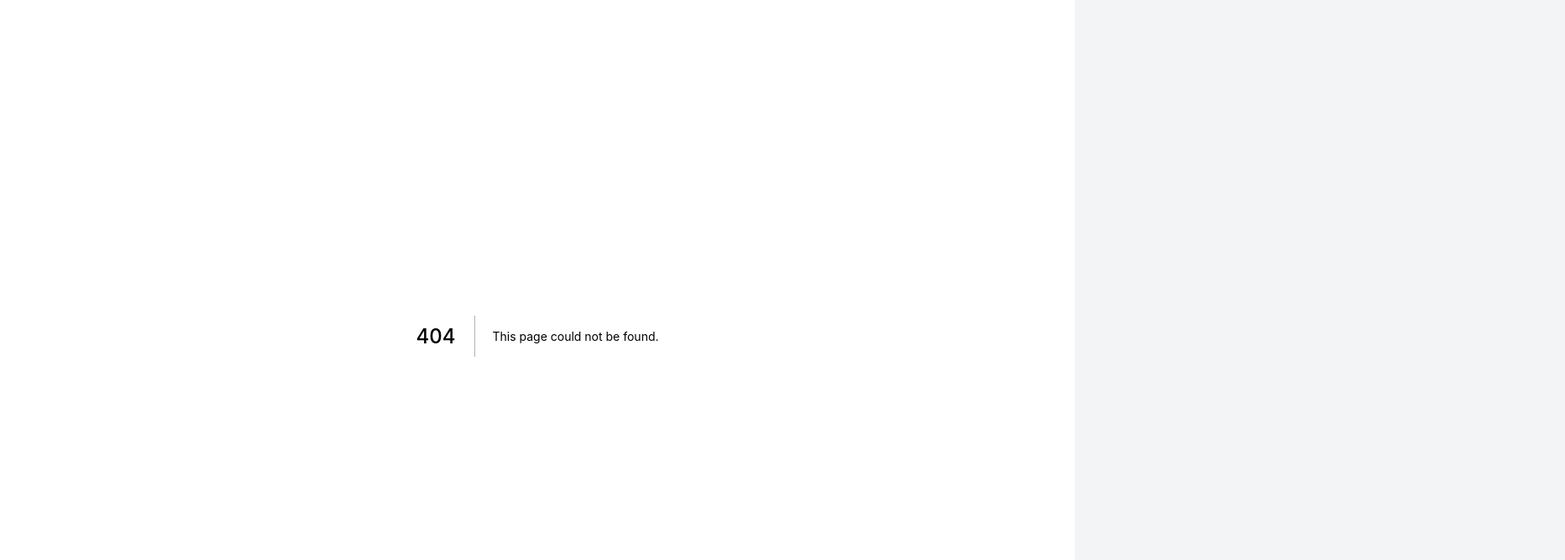
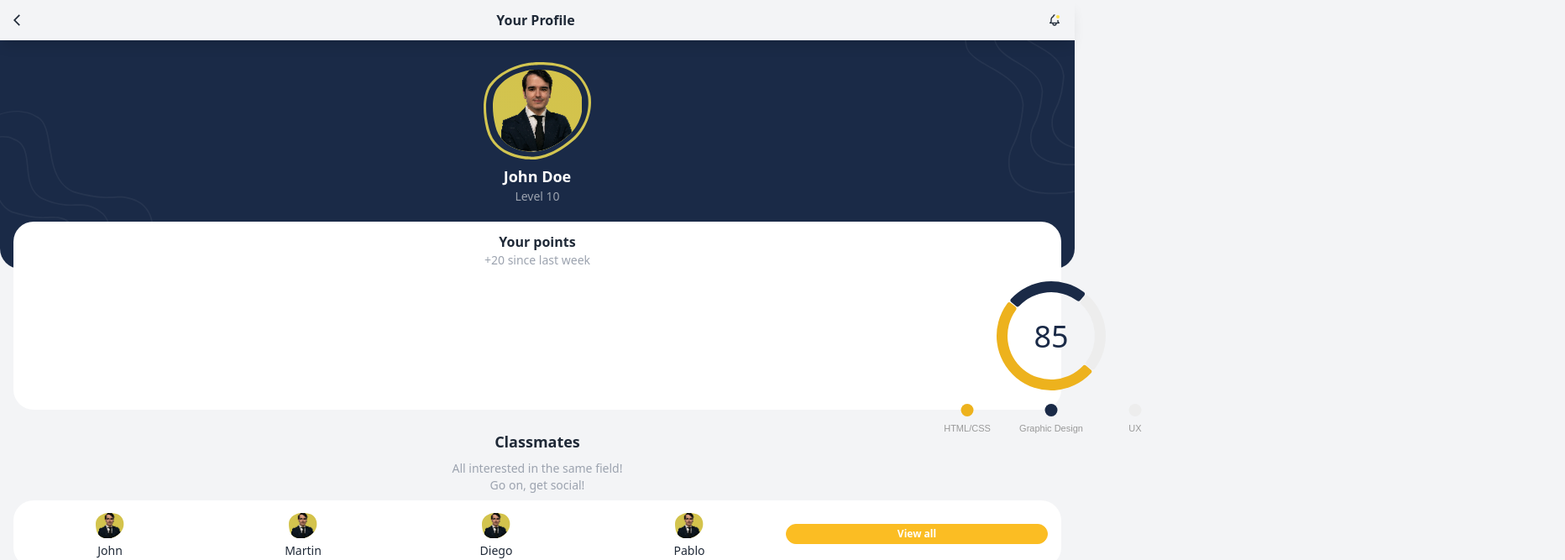
Before and after one commit to LR56c/tw_t_t3, a Next.js app: page /profile in a window 1280 px wide. Before the commit this address had no page. Shown: the top 667 px of the page at 84% size, 1864 px wide, since content can reach past the window. Built offline with nearby package versions, Linux system fonts and the light colour scheme.

Commit message:
add click navigation beetwen pages

```diff
--- a/src/pages/complete.tsx
+++ b/src/pages/complete.tsx
@@ -1,8 +1,11 @@
 import { FC } from "react";
 import Image from "next/image";
+import { useRouter } from "next/router";
 
 const Complete: FC = () =>
 {
+  const router = useRouter()
+
   return (
     <div
       className="h-screen w-screen flex flex-col items-center justify-center"
@@ -35,7 +38,9 @@ const Complete: FC = () =>
       <div
         className="flex flex-col basis-1/5 justify-center"
       >
-        <button className="btn h-2/4 btn-sm md:btn-wide btn-warning text-white rounded-full capitalize">
+        <button
+          onClick={ () => router.push( "/" ) }
+          className="btn h-2/4 btn-sm md:btn-wide btn-warning text-white rounded-full capitalize">
           Proceed To The Next Lesson
         </button>
       </div>
--- a/src/pages/index.tsx
+++ b/src/pages/index.tsx
@@ -1,34 +1,17 @@
 import type { NextPage } from "next";
 import Head from "next/head";
 import { CNav } from "../utils/CNav";
-import { NotificationBell } from "../utils/NotificationBell";
-import ChartPoint from "../utils/ChartPoint";
-import { Classmates } from "../utils/Classmates";
-import { ProfileBackground } from "../utils/ProfileBackground";
-import { ProfileInfo } from "../utils/ProfileInfo";
-import { ImageInfoProps } from "../utils/ImageInfo";
-
-const clasmatesData: ImageInfoProps[] = [
-  {
-    name : "John",
-    image: "/diego-perfil.png",
-  },
-  {
-    name : "Martin",
-    image: "/diego-perfil.png",
-  },
-  {
-    name : "Diego",
-    image: "/diego-perfil.png",
-  },
-  {
-    name : "Pablo",
-    image: "/diego-perfil.png",
-  },
-];
+import { useRouter } from "next/router";
+import { CustomSVGImage } from "../utils";
+import { SearchBar } from "../utils/SearchBar";
+import { CourseInfo } from "../utils/CourseInfo";
+import { LessonInfo } from "../utils/LessonInfo";
+import { lessons } from "./course";
 
 const Home: NextPage = () =>
 {
+  const router = useRouter()
+
   return (
     <>
       <Head>
@@ -46,20 +29,49 @@ const Home: NextPage = () =>
         className="relative"
       >
         <CNav
-          title="Your Profile"
-          rightElement={ <NotificationBell darkText/> }
+          rightElement={
+            <CustomSVGImage
+              className="w-8 h-8"
+              backgroundActive
+              borderActive
+              image="/diego-perfil.png"
+            />
+          }
           darkText
+          title="Your Course"
           transparent={ false }
+          backButtonAction={ null }
+          rightElementAction={ () => router.push( "/profile" ) }
         />
-        <ProfileBackground/>
-        <ProfileInfo
-          image="/diego-perfil.png"
-          name="John Doe"
+        <SearchBar/>
+        <CourseInfo
+          description="3h 30m in total"
+          // image="/coding person image for website .webp"
+          image="/resume-parsing_GOLD3169_WeeklyNewsletterImage_317-02-1024x532_.png"
+          title="Graphic Design For the Web"
         />
-        <ChartPoint/>
-        <Classmates
-          classmates={ clasmatesData }
-        />
+        <div
+          className="text-[#1B2A48] mt-8 mb-4 mx-8"
+        >
+          Lessons
+        </div>
+        <div
+          className="space-y-6"
+        >
+          { lessons.map( ( lesson ) =>
+            (
+              <LessonInfo
+                clickAction={ () => router.push( "/complete" ) }
+                key={ lesson.title }
+                description={ lesson.description }
+                Element={ lesson.Element }
+                title={ lesson.title }
+                minutes={ lesson.minutes }
+                percentage={ lesson.percentage }
+              />
+            )
+          ) }
+        </div>
       </main>
     </>
   )
--- /dev/null
+++ b/src/pages/profile.tsx
@@ -0,0 +1,59 @@
+import { FC } from "react";
+import { CNav } from "../utils/CNav";
+import { NotificationBell } from "../utils/NotificationBell";
+import { ProfileBackground } from "../utils/ProfileBackground";
+import { ProfileInfo } from "../utils/ProfileInfo";
+import ChartPoint from "../utils/ChartPoint";
+import { Classmates } from "../utils/Classmates";
+import { ImageInfoProps } from "../utils/ImageInfo";
+import { useRouter } from "next/router";
+
+const clasmatesData: ImageInfoProps[] = [
+  {
+    name : "John",
+    image: "/diego-perfil.png",
+  },
+  {
+    name : "Martin",
+    image: "/diego-perfil.png",
+  },
+  {
+    name : "Diego",
+    image: "/diego-perfil.png",
+  },
+  {
+    name : "Pablo",
+    image: "/diego-perfil.png",
+  },
+];
+
+
+const Profile: FC = () =>
+{
+
+  const router = useRouter()
+
+  return (
+    <>
+      <CNav
+        title="Your Profile"
+        rightElement={ <NotificationBell darkText/> }
+        darkText
+        transparent={ false }
+        backButtonAction={ () => router.back() }
+        rightElementAction={ null }
+      />
+      <ProfileBackground/>
+      <ProfileInfo
+        image="/diego-perfil.png"
+        name="John Doe"
+      />
+      <ChartPoint/>
+      <Classmates
+        classmates={ clasmatesData }
+      />
+    </>
+  )
+}
+
+export default Profile
--- a/src/utils/CNav.tsx
+++ b/src/utils/CNav.tsx
@@ -7,24 +7,28 @@ interface CNavProps
   darkText: boolean;
   rightElement: JSX.Element;
   transparent: boolean;
+  backButtonAction: () => void;
+  rightElementAction: () => void;
 }
 
 export const CNav: FC<CNavProps> = ( {
   rightElement,
   darkText = true,
   title = "Your Course",
-  transparent = false
+  transparent = false,
+  rightElementAction,
+  backButtonAction
 } ) =>
 {
   return (
     <nav
       className={ `w-full flex justify-between shadow-lg items-center py-3 sticky top-0 z-10 ${ transparent
-                                                                                      ? 'bg-transparent'
-                                                                                        : 'bg-gray-100' }` }
+        ? 'bg-transparent'
+        : 'bg-gray-100' }` }
     >
       <div
         className="ml-3 cursor-pointer"
-        onClick={ () => console.log( "back click" ) }
+        onClick={ backButtonAction }
       >
         <MdArrowBackIosNew
           className={ `${ darkText ? "" : "text-white fill-current" }` }
@@ -37,7 +41,7 @@ export const CNav: FC<CNavProps> = ( {
       </div>
       <div
         className="mr-3 cursor-pointer"
-        onClick={ () => console.log( "click" ) }
+        onClick={ rightElementAction }
       >
         { rightElement }
       </div>
--- a/src/utils/LessonInfo.tsx
+++ b/src/utils/LessonInfo.tsx
@@ -8,6 +8,7 @@ export interface LessonInfoProps
   description: string;
   minutes: number;
   percentage: number;
+  clickAction: () => void;
 }
 
 export const LessonInfo: FC<LessonInfoProps> = ( {
@@ -16,11 +17,13 @@ export const LessonInfo: FC<LessonInfoProps> = ( {
   minutes = 34,
   percentage = 20,
   title = "Introduction",
+  clickAction
 } ) =>
 {
   return (
     <div
-      className="h-32 bg-white rounded-3xl mx-4 relative overflow-hidden grid grid-cols-9 grid-rows-3 relative"
+      onClick={ clickAction }
+      className="cursor-pointer h-32 bg-white rounded-3xl mx-4 relative overflow-hidden grid grid-cols-9 grid-rows-3 relative"
     >
       <div
         className="px-2 w-16 h-16 col-span-2 row-span-2 relative self-center place-self-center"
```
